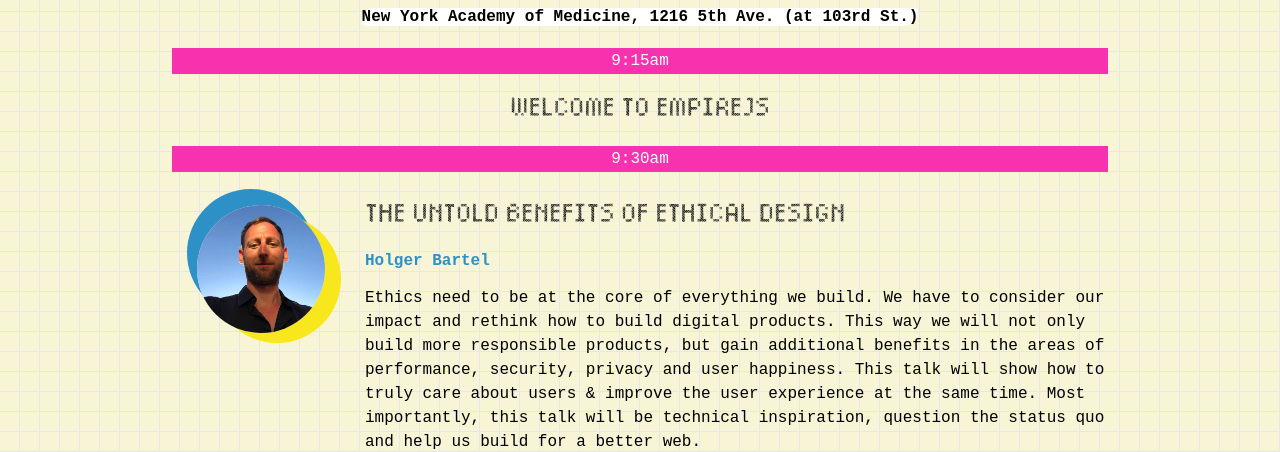
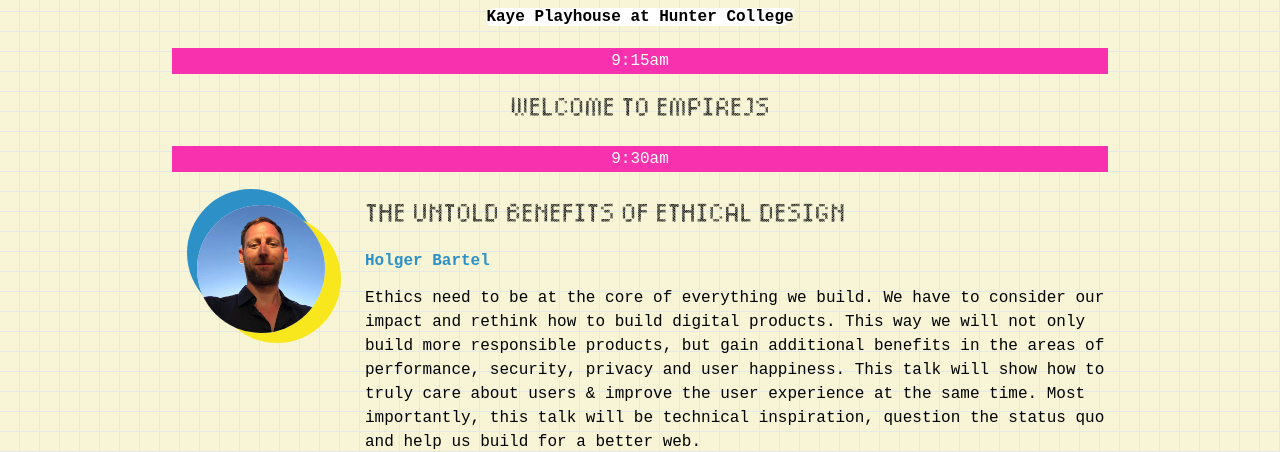
Before and after one commit to EmpireJS/2018.empirejs.org, a website with bundled scripts: page schedule.html in a window 1280 px wide. Shown: the part 648-1100 px from the top of the page. Built offline with nearby package versions, Linux system fonts and the light colour scheme.

Commit message:
Updates the schedule page with the correct location for the conference

```diff
--- a/schedule.html
+++ b/schedule.html
@@ -84,7 +84,9 @@
             <div class="schedule-time">8:00am - 9:15am</div>
             <div class="schedule-announcement">
                 <h3 class="h-header h-trimmed">Registration Opens + Breakfast</h3>
-                <h4 class="h-header h-trimmed"><a href="https://www.google.com/maps/place/New+York+Academy+of+Medicine/@40.7919081,-73.9542709,17z/data=!4m5!3m4!1s0x0:0xde3b0235d36d2ba7!8m2!3d40.7921!4d-73.9523826">New York Academy of Medicine, 1216 5th Ave. (at 103rd St.)</a></h4>
+                <h4 class="h-header h-trimmed">
+                  <a href="https://goo.gl/maps/9ayyBRRFeQo">Kaye Playhouse at Hunter College</a>
+                </h4>
             </div>
             <div class="schedule-time">9:15am</div>
             <div class="schedule-announcement">
```
